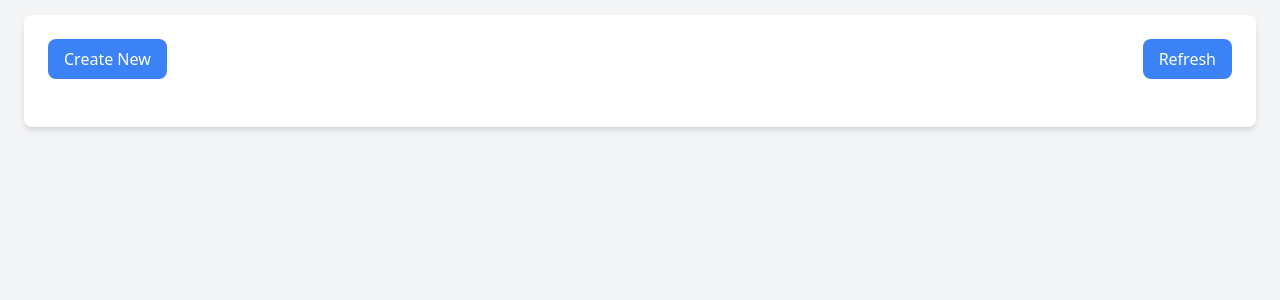
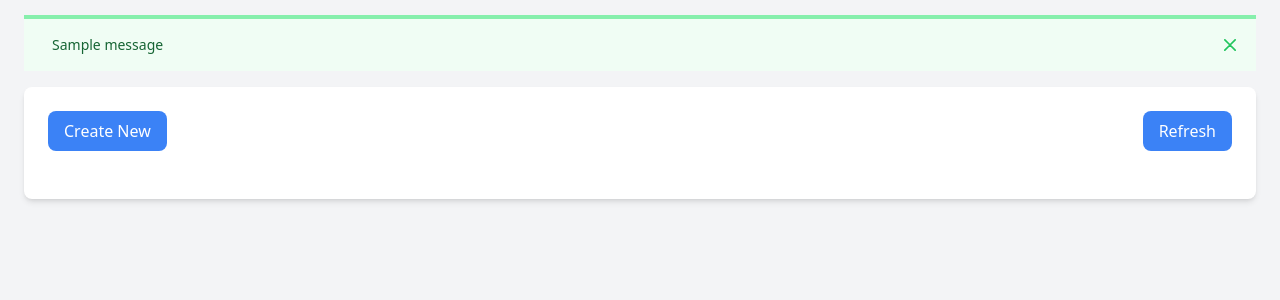
Before and after one commit to Keyz078/mirror-manager, a Flask app: template with-login/templates/index.html in a window 1280 px wide. Shown: the part 73-373 px from the top of the page. Run offline with Flask 3, Linux system fonts and the light colour scheme; the template is opened without the code that fills it, so the values that code supplies are empty; one stand-in notice (Sample message) is shown.

Commit message:
add Flash message template

```diff
--- a/with-login/templates/index.html
+++ b/with-login/templates/index.html
@@ -25,6 +25,37 @@
             </div>
         </nav>
         <div class="container mx-auto mt-16 p-6">
+            {% with messages = get_flashed_messages(with_categories=true) %}
+            {% if messages %}
+            {% for category, message in messages %}
+            {% if category == 'success' %}
+            <div id="alert-border-1" class="flex items-center p-4 mb-4 text-green-800 border-t-4 border-green-300 bg-green-50 dark:bg-gray-800 dark:text-green-400" role="alert">
+                <div class="ms-3 text-sm font-medium">
+                {{ message }}
+                </div>
+                <button id="close-alert" type="button" class="ms-auto -mx-1.5 -my-1.5 bg-green-50 text-green-500 rounded-lg focus:ring-2 focus:ring-green-400 p-1.5 hover:bg-green-200 inline-flex items-center justify-center h-8 w-8 dark:bg-gray-800 dark:text-blue-400 dark:hover:bg-gray-700" aria-label="Close">
+                    <span class="sr-only">Dismiss</span>
+                    <svg class="w-3 h-3" aria-hidden="true" fill="none" viewBox="0 0 14 14">
+                        <path stroke="currentColor" stroke-linecap="round" stroke-linejoin="round" stroke-width="2" d="m1 1 6 6m0 0 6 6M7 7l6-6M7 7l-6 6"/>
+                    </svg>
+                </button>
+            </div>
+            {% else %}
+            <div id="alert-border-1" class="flex items-center p-4 mb-4 text-red-800 border-t-4 border-red-300 bg-red-50 dark:bg-gray-800 dark:text-red-400" role="alert">
+                <div class="ms-3 text-sm font-medium">
+                {{ message }}
+                </div>
+                <button id="close-alert" type="button" class="ms-auto -mx-1.5 -my-1.5 bg-red-50 text-red-500 rounded-lg focus:ring-2 focus:ring-red-400 p-1.5 hover:bg-red-200 inline-flex items-center justify-center h-8 w-8 dark:bg-gray-800 dark:text-red-400 dark:hover:bg-gray-700" aria-label="Close">
+                    <span class="sr-only">Dismiss</span>
+                    <svg class="w-3 h-3" aria-hidden="true" fill="none" viewBox="0 0 14 14">
+                        <path stroke="currentColor" stroke-linecap="round" stroke-linejoin="round" stroke-width="2" d="m1 1 6 6m0 0 6 6M7 7l6-6M7 7l-6 6"/>
+                    </svg>
+                </button>
+            </div>
+            {% endif %}
+            {% endfor %}
+            {% endif %}
+            {% endwith %}
             <!-- Container table -->
             <div class="bg-white p-6 rounded-lg shadow-md mb-6 dark:bg-gray-700 dark:border-gray-100 dark:text-gray-500">
                 <div class="flex justify-between">
```
